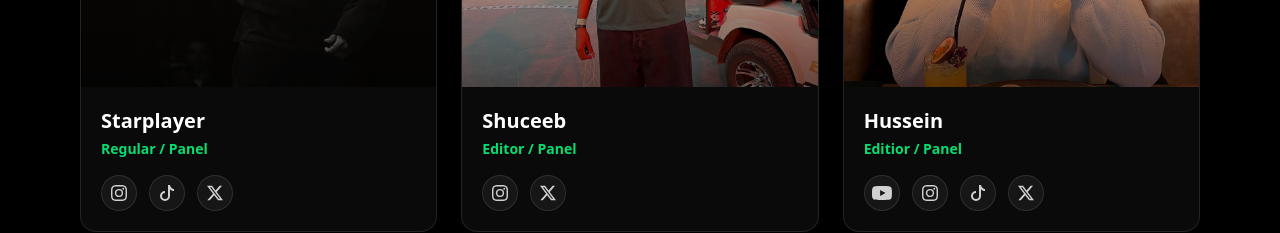
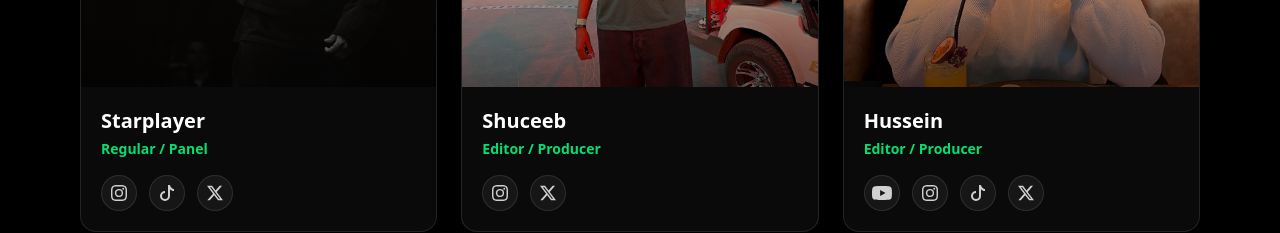
Before and after one commit to yunusao/sds-website, a Next.js app: page /crew in a window 1280 px wide. Shown: the part 2123-2356 px from the top of the page. Built offline with nearby package versions, Linux system fonts and the light colour scheme.

Commit message:
sdsfc changes

```diff
--- a/src/app/crew/crew-grid.tsx
+++ b/src/app/crew/crew-grid.tsx
@@ -136,7 +136,7 @@ const CREW: CrewMember[] = [
   },
   {
     name: "Shuceeb",
-    role: "Editor / Panel",
+    role: "Editor / Producer",
     //bio: "Never ducks smoke. Always ready to argue football.",
     avatar: "/crew/shuceeb.jpg",
     socials: {
@@ -146,7 +146,7 @@ const CREW: CrewMember[] = [
   },
   {
     name: "Hussein",
-    role: "Editior / Panel",
+    role: "Editor / Producer",
     //bio: "Never ducks smoke. Always ready to argue football.",
     avatar: "/crew/hussein.jpg",
     socials: {
```
